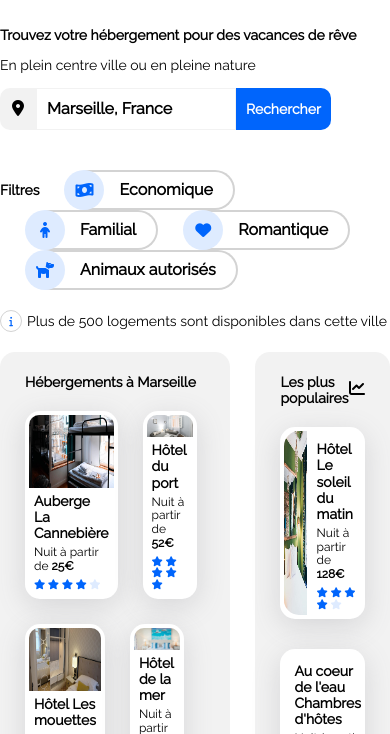
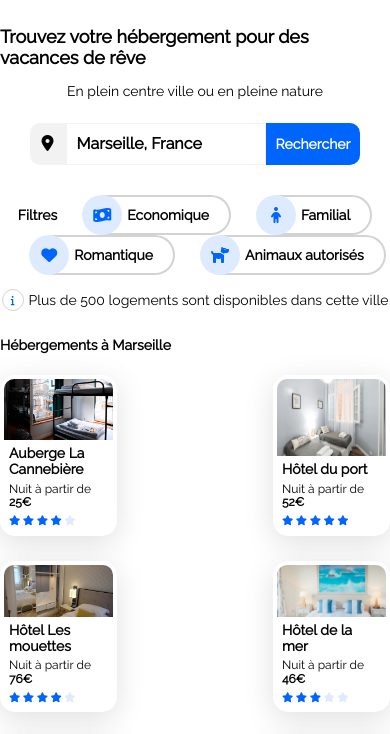
Before and after one commit to coolnewthing/booki, a plain HTML site: page index.html in a window 390 px wide. Shown: the part 83-817 px from the top of the page. Drawn offline with Linux system fonts and the light colour scheme.

Commit message:
tablet media queries

```diff
--- a/css/desktop.css
+++ b/css/desktop.css
@@ -127,7 +127,7 @@ form > button {
 #filter-list {
 	display: flex;
 	flex-wrap: wrap;
-	margin-top: 40px;
+	margin-top: 30px;
 }
 
 #filters-header {
@@ -236,6 +236,7 @@ form > button {
 
 .rental-list {
 	display: flex;
+	justify-content: space-between;
 	flex-direction: row;
 	flex-wrap: wrap;
 	gap: 25px;
--- a/css/tablet.css
+++ b/css/tablet.css
@@ -0,0 +1,73 @@
+@media (max-width: 992px) {
+	.container {
+		padding-left: 5px;
+		padding-right: 5px;
+	}
+
+	/* Location form */
+
+	#location-search {
+		display: flex;
+		flex-direction: column;
+		align-items: center;
+	}
+
+	#location-search h2 {
+		font-size: 18px;
+		margin: 0;
+	}
+
+	/* Filter search */
+
+	.filter-text > h4 {
+		font-size: 14px;
+		padding-right: 20px;
+		padding-left: 40px;
+	}
+
+	#filter-list {
+		justify-content: center;
+	}
+
+	#filter-search p {
+		display: flex;
+		justify-content: center;
+		align-items: center;
+	}
+
+	/* rentals list */
+
+	#hebergements {
+		flex-direction: column;
+	}
+
+	#hebergements > div {
+		margin-right: 0;
+	}
+
+	.card {
+		background-color: #fff;
+		padding: 0;
+	}
+
+	/* Popular items */
+	.popular-items {
+		display: flex;
+		justify-content: space-between;
+	}
+
+	.popular-items a {
+		flex-basis: 30%;
+	}
+
+	.popular-item {
+		margin-bottom: 0;
+	}
+
+	/* Footer */
+
+	.footer {
+		justify-content: space-around;
+		gap: 0;
+	}
+}
--- a/index.html
+++ b/index.html
@@ -1,18 +1,19 @@
 <!DOCTYPE html>
-<html>
+<html lang="fr">
 	<head>
 		<meta charset="utf-8" />
-		<meta
-			name="viewport"
-			content="width=device-width, initial-scale=1.0, user-scalable=no"
-		/>
+		<meta name="viewport" content="width=device-width, initial-scale=1.0" />
 		<link
 			rel="stylesheet"
 			href="https://fonts.googleapis.com/css?family=Raleway"
 		/>
 		<link rel="stylesheet" href="css/normalize.css" />
 		<link rel="stylesheet" href="css/desktop.css" />
-		<!-- <link rel="stylesheet" media="screen and (max-width: 768px)" href="css/tablet.css" /> -->
+		<link
+			rel="stylesheet"
+			media="screen and (max-width: 992px)"
+			href="css/tablet.css"
+		/>
 		<!-- <link rel="stylesheet" media="screen and (max-width: 767px)" href="css/mobile.css" />  -->
 		<script
 			src="https://kit.fontawesome.com/69601b94e6.js"
@@ -35,7 +36,7 @@
 				<h2>Trouvez votre hébergement pour des vacances de rêve</h2>
 				<p>En plein centre ville ou en pleine nature</p>
 				<div>
-					<form action="">
+					<form action="#">
 						<span><i class="fa-solid fa-location-dot"></i></span>
 						<input
 							type="text"
@@ -77,10 +78,12 @@
 						</div>
 					</div>
 				</div>
+				<div>
 					<p>
 						<span class="info-icon"><i class="fa-solid fa-info"></i></span>
 						Plus de 500 logements sont disponibles dans cette ville
 					</p>
+				</div>
 			</section>
 			<section id="hebergements">
 				<div class="card">
@@ -234,6 +237,7 @@
 							<i class="fa-solid fa-chart-line"></i>
 						</div>
 					</div>
+					<div class="popular-items">
 						<a href="#">
 							<div class="popular-item item-card">
 								<div>
@@ -303,6 +307,7 @@
 								</div>
 							</div>
 						</a>
+					</div>
 				</aside>
 			</section>
 			<section id="activites">
@@ -354,7 +359,7 @@
 								/>
 							</div>
 							<div>
-								<h3>Parc national des Calanques</h3>
+								<h3>Parc National des Calanques</h3>
 							</div>
 						</div>
 					</a>
@@ -367,7 +372,7 @@
 								/>
 							</div>
 							<div>
-								<h3>Notre Dame de la Garde</h3>
+								<h3>Notre-Dame-de-la-Garde</h3>
 							</div>
 						</div>
 						<div class="item-card activity-item">
```
Also changed, not shown: assets/activities/vieux-port.jpg. Lines whose indentation alone changed are shown as unchanged.
